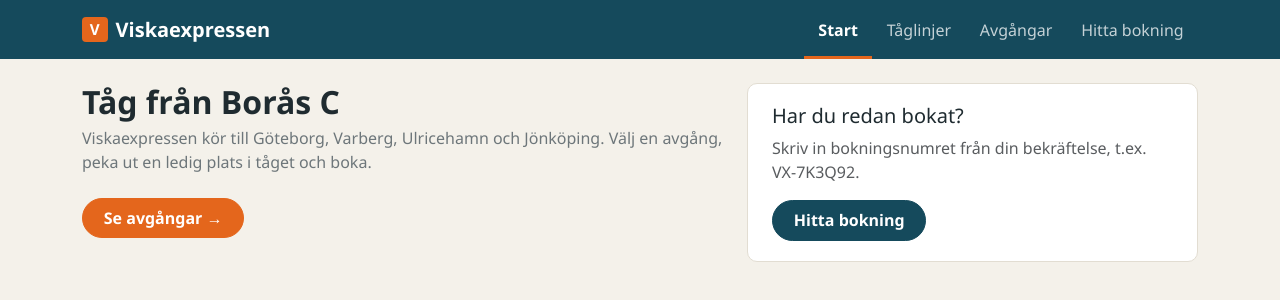
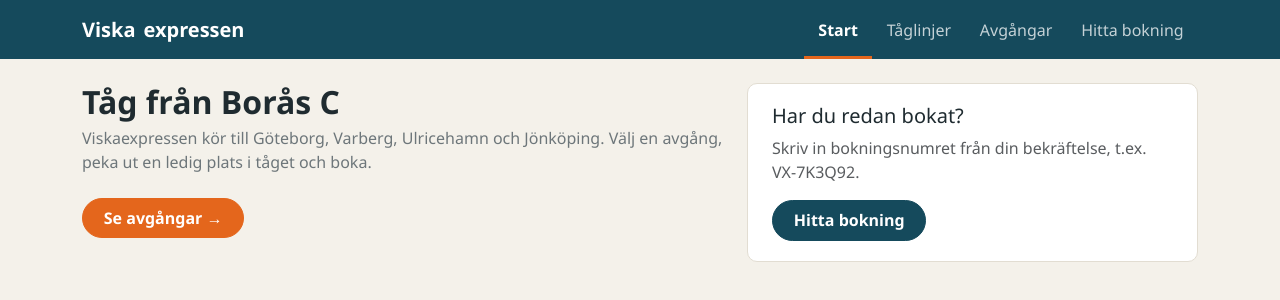
Before and after one commit to Shams421k/Webb-Lab-1-G10, an ASP.NET Core app: page / in a window 1280 px wide. Shown: the top 300 px of the page. Run offline with ASP.NET Core 8, Linux system fonts and the light colour scheme; style sheets or scripts are compiled from the project's sources; the project's own start-up code is not run, and a stand-in starts its controllers and pages.

Commit message:
Use text logo in navbar

```diff
--- a/Viskaexpressen/Views/Shared/_Layout.cshtml
+++ b/Viskaexpressen/Views/Shared/_Layout.cshtml
@@ -23,7 +23,7 @@
     <header>
         <nav class="navbar navbar-expand-lg navbar-dark">
             <div class="container">
-                <a class="navbar-brand" asp-controller="Home" asp-action="Index"><span class="logga">V</span>Viskaexpressen</a>
+                <a class="navbar-brand" asp-controller="Home" asp-action="Index">Viska<span>expressen</span></a>
                 <button class="navbar-toggler" type="button" data-bs-toggle="collapse" data-bs-target="#huvudmeny"
                         aria-controls="huvudmeny" aria-expanded="false" aria-label="Öppna menyn">
                     <span class="navbar-toggler-icon"></span>
```
